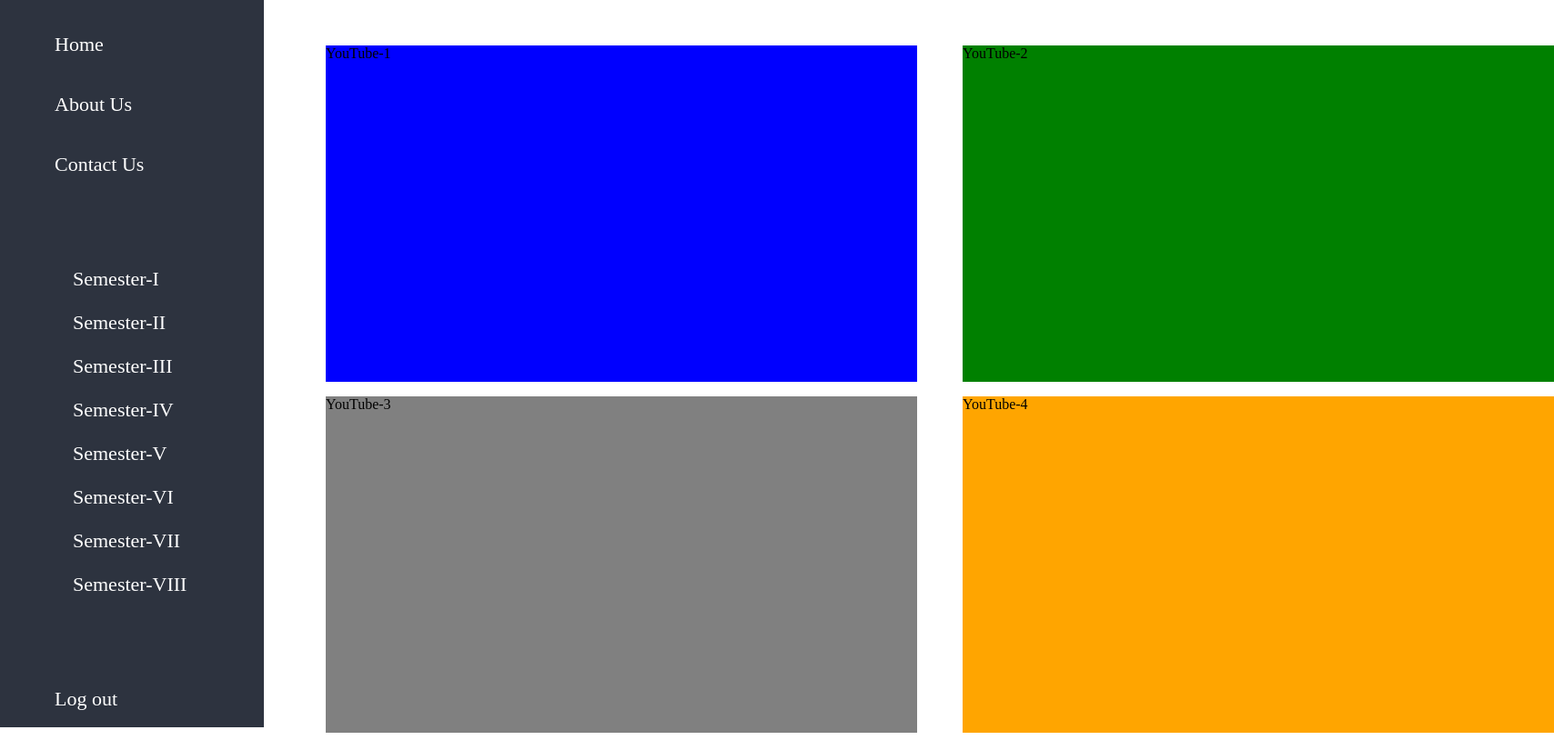
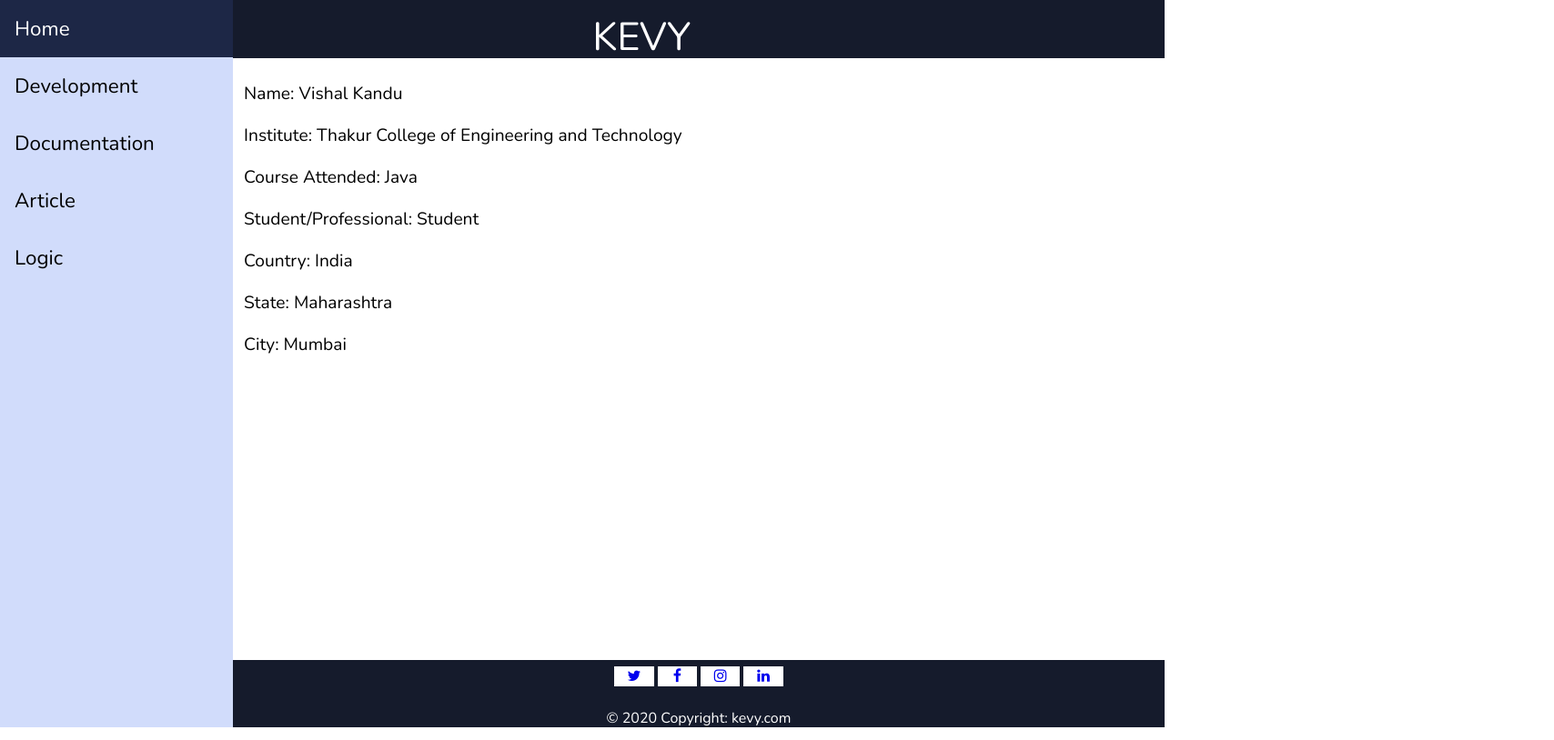
Before and after one commit to kskarthik5/CLCLNLP, a website: page html/dashboard.html in a window 1280 px wide. Shown: the whole page at 91% size, 1708 px wide, since content can reach past the window. Drawn offline with nearby package versions, Linux system fonts and the light colour scheme; files that its build step writes are made by us from their sources.

Commit message:
change dashbord.html and dashboard.css

```diff
--- a/html/Dashboard.css
+++ b/html/Dashboard.css
@@ -1,94 +1,213 @@
-.maincontainer{
-    display: flex;
-}
-#dashboard{
-    position: relative;
-    top: 0px;
-    color: white;
-    width: 290px;
-    height: 100vh;
-    position: fixed;
-    left: 0px;
-}
-#dashboard::before{
-    content: "";
-    background-color: #2D333F;
-    position: absolute;
-    width: 100%;
-    height: 100%;
-    z-index: -1;
-}
-#dashboard ul li{
-    list-style: none;
-    padding: 20px;
-    font-size: 22px;
-}
-#dashboard ul li a, .semester a{
-    color: white;
-    display: block;
-    text-decoration: none;
+@import url('https://fonts.googleapis.com/css?family=Nunito:300,400,600,700,800&amp;display=swap');
+
+* {
+  margin: 0;
+  padding: 0;
+  font-family: 'Nunito', sans-serif;
 }
 
-#dashboard ul .home a:hover{
-    color: rgb(80, 70, 70);
-    background-color: white;
-    border-radius: 5px;
-    width: 60px;
-}
-#dashboard ul .about a:hover{
-    color: rgb(80, 70, 70);
-    background-color: white;
-    border-radius: 5px;
-    width: 90px;
-}
-#dashboard ul .contact a:hover{
-    color: rgb(80, 70, 70);
-    background-color: white;
-    border-radius: 5px;
-    width: 100px;
-}
-#dashboard ul .logout a:hover{
-    color: rgb(80, 70, 70);
-    background-color: white;
-    border-radius: 5px;
-    width: 80px;
-}
-.semester a:hover{
-    color: rgb(80, 70, 70);
-    background-color: white;
-    border-radius: 5px;
-}
-.semester{
-    margin: 80px;
-    font-size: 22px;
+.container {
+  display: grid;
+  grid-template-areas:
+    "sidebar navbar navbar navbar navbar"
+    "sidebar section section section section"
+    "sidebar footer footer footer footer";
 }
 
+.navbar {
+  grid-area: navbar;
+  height: 8vh;
+  /* background-color: rgb(61, 61, 61); */
+  background-color: #151b2c;
+  position: relative;
+}
 
-#container-1{
-    height: 370px;
-    width: 650px;
-    background-color: blue;
-    margin-top: 50px;
-    margin-left: 350px;
+.navbar ul li {
+  justify-content: center;
+  text-align: center;
+  margin-top: 1.4vh;
+  font-size: 2.7rem;
+  color: white;
 }
-#container-2{
-    height: 370px;
-    width: 650px;
-    background-color: green;
-    margin-top: -386px;
-    margin-left: 1050px;
+
+.sidebar {
+  grid-area: sidebar;
+  width: 20vw;
+  /* background-color: rgb(156, 155, 155); */
+  background-color: #d1dcfb;
+  position: fixed;
+  height: 100%;
+  overflow: auto;
 }
-#container-3{
-    height: 370px;
-    width: 650px;
-    background-color: grey;
-    margin-bottom: 0px;
-    margin-left: 350px;
+
+.sidebar a {
+  display: block;
+  color: black;
+  padding: 16px;
+  text-decoration: none;
+  font-size: 1.4rem;
 }
-#container-4{
-    height: 370px;
-    width: 650px;
-    background-color: orange;
-    margin-top: -386px;
-    margin-left: 1050px;
+
+.sidebar a.active {
+  /* background-color: rgb(75, 75, 75); */
+  background-color: #1d2746;
+  color: white;
 }
+
+.sidebar a:hover:not(.active) {
+  /* background-color: rgb(126, 126, 126); */
+  background-color: #212e55;
+  color: white;
+}
+
+.section {
+  grid-area: section;
+  /* height: 82vh; */
+}
+
+.section ul {
+  margin-left: 8vw;
+  margin-top: 2vh;
+}
+
+.section ul li {
+  list-style: none;
+  font-size: 1.2rem;
+  padding: 10px;
+}
+
+.footer {
+  grid-area: footer;
+  height: 9.3vh;
+  text-align: center;
+  /* background-color: rgb(61, 61, 61); */
+  background-color: #151b2c;
+  bottom: 0;
+  position: fixed;
+  width: 80%;
+  margin-left: 20%;
+}
+
+.footer p {
+  margin-top: 3vh;
+  color: white;
+}
+
+.box {
+  /* background-color: green; */
+  /* border: 2px solid black; */
+}
+
+@media (min-width: 100px) and (max-width: 825px) {
+  .container {
+    display: grid;
+    grid-template-areas:
+      "navbar"
+      "sidebar"
+      "section"
+      "footer";
+  }
+  .navbar {
+    grid-area: navbar;
+  }
+  .sidebar {
+    grid-area: sidebar;
+    width: 100vw;
+    background-color: rgb(156, 155, 155);
+    position: relative;
+    /* height: 100%; */
+    overflow: auto;
+  }
+  .sidebar ul {
+    display: flex;
+    list-style: none;
+    flex-wrap: wrap;
+  }
+  .sidbar ul li {
+      font-size: 1rem;
+  }
+  .sidebar a {
+    display: flex;
+    color: black;
+    padding: 15px;
+    text-decoration: none;
+    font-size: 1.3rem;
+  }
+  .section {
+    grid-area: section;
+  }
+  .section ul {
+    margin-left: 2vw;
+    margin-top: 1.5vh;
+  }
+  .footer {
+    grid-area: footer;
+    /* height: 8vh;
+    text-align: center;
+    background-color: rgb(61, 61, 61);
+    bottom: 0;
+    position: absolute;
+    width: 100vw;
+    margin-right: 1000vw; */
+    display: none;
+  }
+  .footer p {
+    /* margin-top: 5vh; */
+    /* color: white; */
+  }
+
+  .new-footer{
+    position: fixed;
+    left: 0;
+    bottom: 0;
+    width: 100%;
+    height: 6%;
+    background-color: rgb(61, 61, 61);
+    color: white;
+    text-align: center;
+  }
+
+  .new-footer p{
+    margin-top: 3%;
+  }
+
+}
+
+@media (min-width: 825px) and (max-width: 940px) {
+  .section ul {
+    margin-left: 14vw;
+    margin-top: 2vh;
+  }
+}
+
+@media (min-width: 940px) and (max-width: 1050px) {
+  .section ul {
+    margin-left: 13vw;
+    margin-top: 2vh;
+  }
+}
+@media (min-width: 1050px) and (max-width: 1160px) {
+  .section ul {
+    margin-left: 12vw;
+    margin-top: 2vh;
+  }
+}
+@media (min-width: 1160px) and (max-width: 1580px) {
+  .section ul {
+    margin-left: 10vw;
+    margin-top: 2vh;
+  }
+}
+
+.footer a{
+    background-color: white;
+    /* margin-top: 3vh; */
+}
+
+.footer a i{
+    margin-top: 1.2vh;
+}
+
+.fa{
+    width: 2.7rem;
+}
--- a/html/dashboard.html
+++ b/html/dashboard.html
@@ -1,53 +1,52 @@
-<!DOCTYPE html><html lang="en">
+<!DOCTYPE html>
+<html lang="en">
+
 <head>
-    <meta charset="UTF-8">
-    <meta http-equiv="X-UA-Compatible" content="IE=edge">
-    <meta name="viewport" content="width=device-width, initial-scale=1.0">
-    <title>Dashboard Page</title>
-    <link rel="stylesheet" type="text/css" href="html/Dashboard.css">
-    <link rel="stylesheet" type="text/css" href="html/Dashboard_2.css">
-    </head>
+    <meta charset="UTF-8" />
+    <meta http-equiv="X-UA-Compatible" content="IE=edge" />
+    <meta name="viewport" content="width=device-width, initial-scale=1.0" />
+    <title>Home Page</title>
+    <link rel="stylesheet" href="html/Dashboard.css" />
+    <link rel="stylesheet" href="https://cdnjs.cloudflare.com/ajax/libs/font-awesome/4.7.0/css/font-awesome.min.css">
+
 <body>
-
-    <div class="main-container">
-
-        <div id="dashboard">
+    <div class="container">
+        <div class="navbar box">
             <ul>
-                <li class="home"><a href="home">Home</a></li>
-                <li class="about"><a href="about">About Us</a></li>
-                <li class="contact"><a href="contact">Contact Us</a> </li>
-            </ul>
-            <div class="semester">
-                <p><a href="Semester-I">Semester-I</a></p>
-                <p><a href="Semester-II">Semester-II</a></p>
-                <p><a href="Semester-III">Semester-III</a></p>
-                <p><a href="Semester-IV">Semester-IV</a></p>
-                <p><a href="Semester-V">Semester-V</a></p>
-                <p><a href="Semester-VI">Semester-VI</a></p>
-                <p><a href="Semester-VII">Semester-VII</a></p>
-                <p><a href="Semester-VIII">Semester-VIII</a></p>
-            </div>
-            <ul>
-                <li class="logout"><a href="logout">Log out</a> </li>
+                <li>KEVY</li>
             </ul>
         </div>
+        <div class="sidebar box">
+            <ul>
+                <li><a class="active" href="#home">Home</a></li>
+                <li><a href="#development">Development</a></li>
+                <li><a href="#documentation">Documentation</a></li>
+                <li><a href="#article">Article</a></li>
+                <li><a href="#logic">Logic</a></li>
+            </ul>
+        </div>
+        <div class="section box">
+            <ul>
+                <li>Name: Vishal Kandu</li>
+                <li>Institute: Thakur College of Engineering and Technology</li>
+                <li>Course Attended: Java</li>
+                <li>Student/Professional: Student</li>
+                <li>Country: India</li>
+                <li>State: Maharashtra</li>
+                <li>City: Mumbai</li>
+            </ul>
+        </div>
+        <footer class="footer box">
+            <a href="#"><i class="fa fa-twitter"></i></a>
+            <a href="#"><i class="fa fa-facebook"></i></a>
+            <a href="#"><i class="fa fa-instagram"></i></a>
+            <a href="#"><i class="fa fa-linkedin"></i></a>
+            <p>© 2020 Copyright: kevy.com</p>
+        </footer>
+    </div>
+    <footer class="new-footer">
+        <p>© 2020 Copyright: kevy.com</p>
+    </footer>
+</body>
 
-        <div class="container">
-            <div id="container-1">
-                <p>YouTube-1</p>
-            </div>
-            <div id="container-2">
-                <p>YouTube-2</p>
-            </div>
-            <div id="container-3">
-                <p>YouTube-3</p>
-            </div>
-            <div id="container-4">
-                <p>YouTube-4</p>
-            </div>
-        </div>
-    </div>
-
-
-</body>
 </html>
--- a/html/style.css
+++ b/html/style.css
@@ -2661,7 +2661,7 @@ span.email-notes{
 .last-item{
     margin-bottom: 0px;
 }
-@-webkit-keyframes bounce {
+/* @-webkit-keyframes bounce {
   0% {
     -webkit-transform: translateY(-5px);
             transform: translateY(-5px);
@@ -2792,7 +2792,7 @@ span.email-notes{
     -webkit-transform: translate(0px, 0px) rotate(0deg);
             transform: translate(0px, 0px) rotate(0deg);
   }
-}
+} */
 
 /*--------------------------------*/
 /* .End CSS
```
